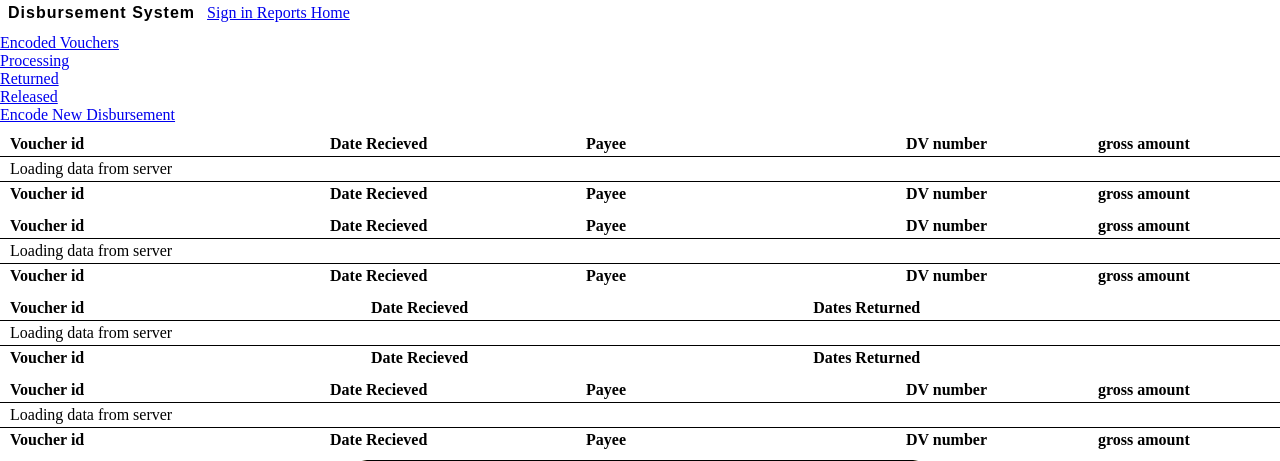
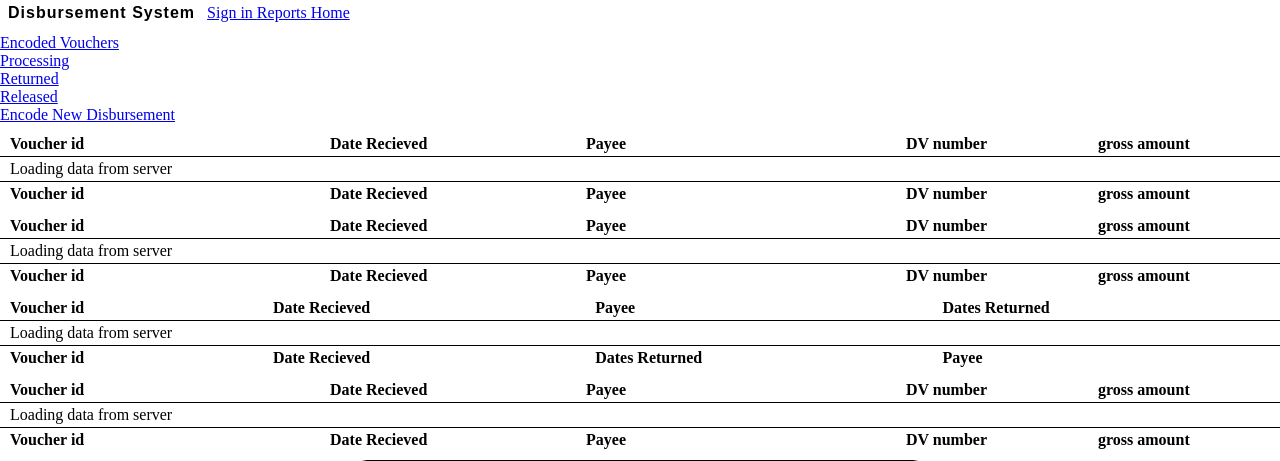
Before and after one commit to jevansugue/Disbursement, a PHP site: page / in a window 1280 px wide. Shown: the top 461 px of the page. Run offline with PHP 8.4, Linux system fonts and the light colour scheme; some libraries are stand-ins or nearby versions.

Commit message:
added field (nakakalito pag wala)

```diff
--- a/index.php
+++ b/index.php
@@ -435,6 +435,7 @@
                                 <tr>
                                     <th >Voucher id</th>
                                     <th >Date Recieved</th>
+									<th >Payee</th>
                                     <th >Dates Returned</th>
 
                                 </tr>
@@ -449,6 +450,7 @@
                                     <th >Voucher id</th>
                                     <th >Date Recieved</th>
                                     <th >Dates Returned</th>
+									<th >Payee</th>
 
                                 </tr>
                             </tfoot>
--- a/php/getReturnedDVs.php
+++ b/php/getReturnedDVs.php
@@ -17,7 +17,7 @@
 	//include 'connect.php';
 	require 'connect.php';
 
-    	$aColumns = array( 'dv_id', 'date_receive'); //TODO palitan dapat payee
+    	$aColumns = array( 'dv_id', 'date_receive', 'payee');
 
 
 
```
